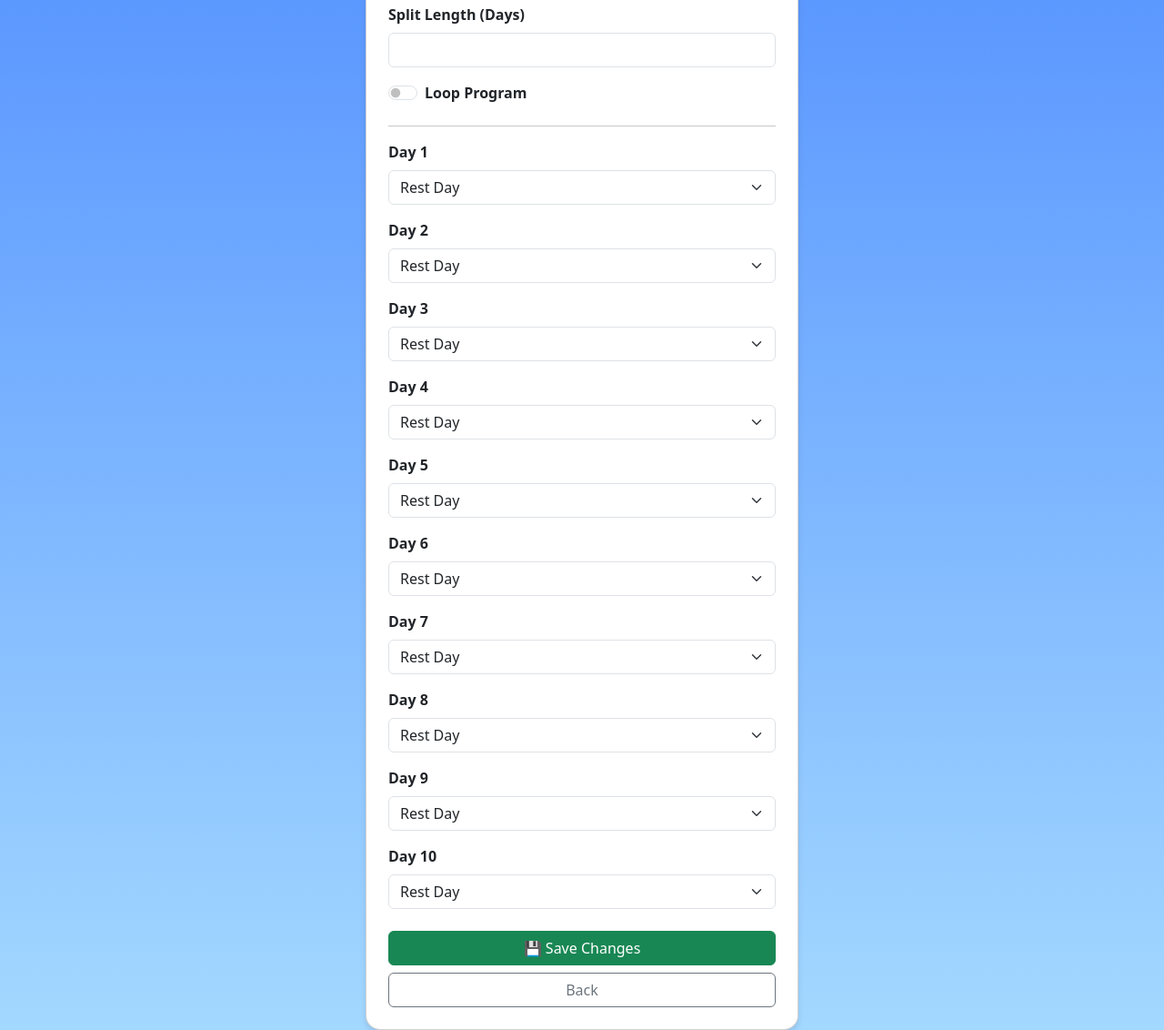
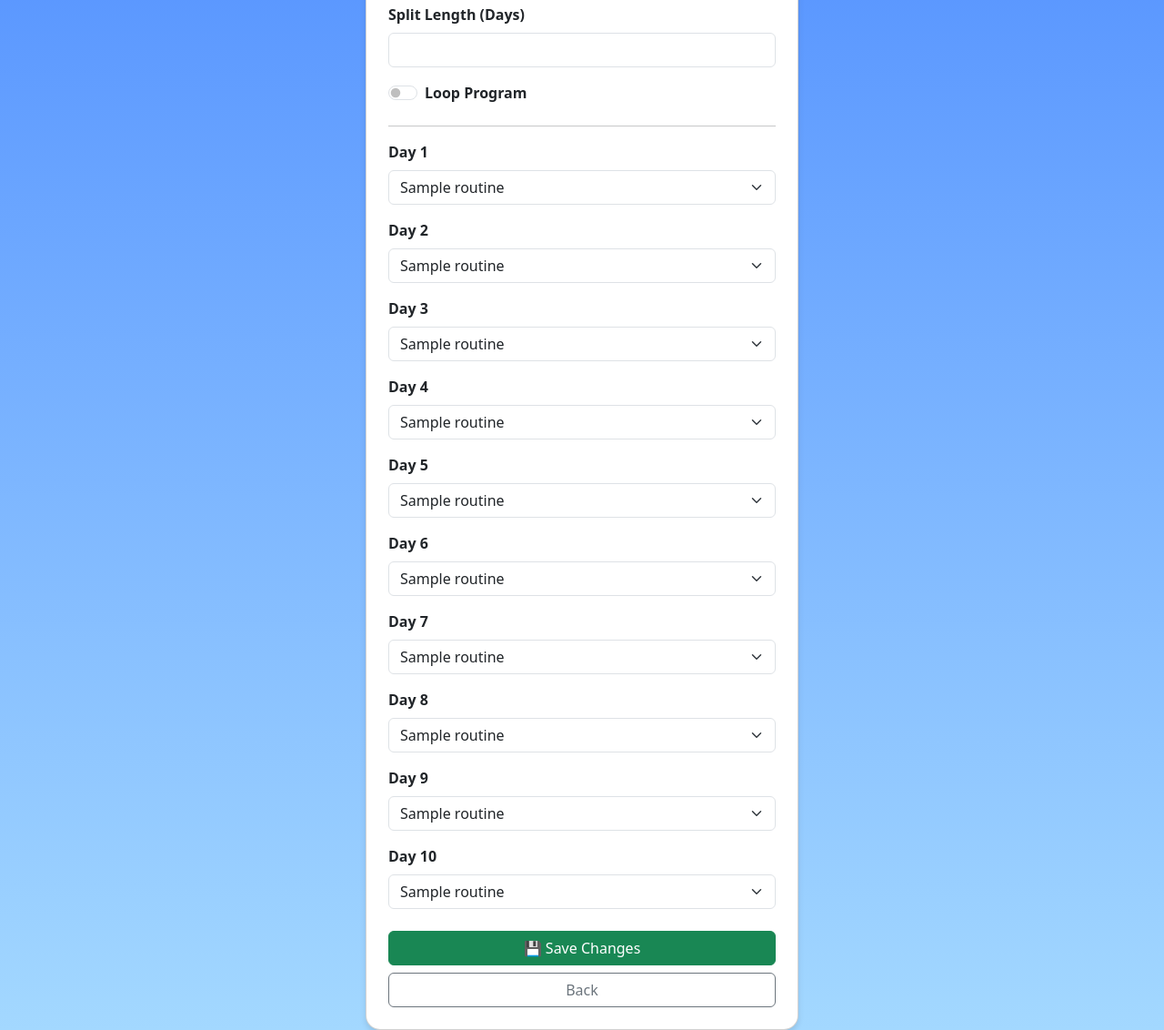
Before and after one commit to Calebf2424/Workout-Logger, a Flask app: template templates/edit_program.html in a window 1280 px wide. Shown: the part 217-1349 px from the top of the page at 91% size. Run offline with Flask 3, Linux system fonts and the light colour scheme; the visitor is signed in with stand-in values (Sample User, id 1); the template is opened without the code that fills it: most values are stand-ins (such as "Sample title", 1, 10 or a date in 2020); some libraries are stand-ins or nearby versions.

Commit message:
fix edit_program

```diff
--- a/templates/edit_program.html
+++ b/templates/edit_program.html
@@ -32,7 +32,7 @@
             <option value="rest">Rest Day</option>
             {% for r in routines %}
               <option value="{{ r.id }}"
-                {% if program_routines[i].routine_id == r.id %}selected{% endif %}>
+                {% if routines[i].routine_id == r.id %}selected{% endif %}>
                 {{ r.name }}
               </option>
             {% endfor %}
```
